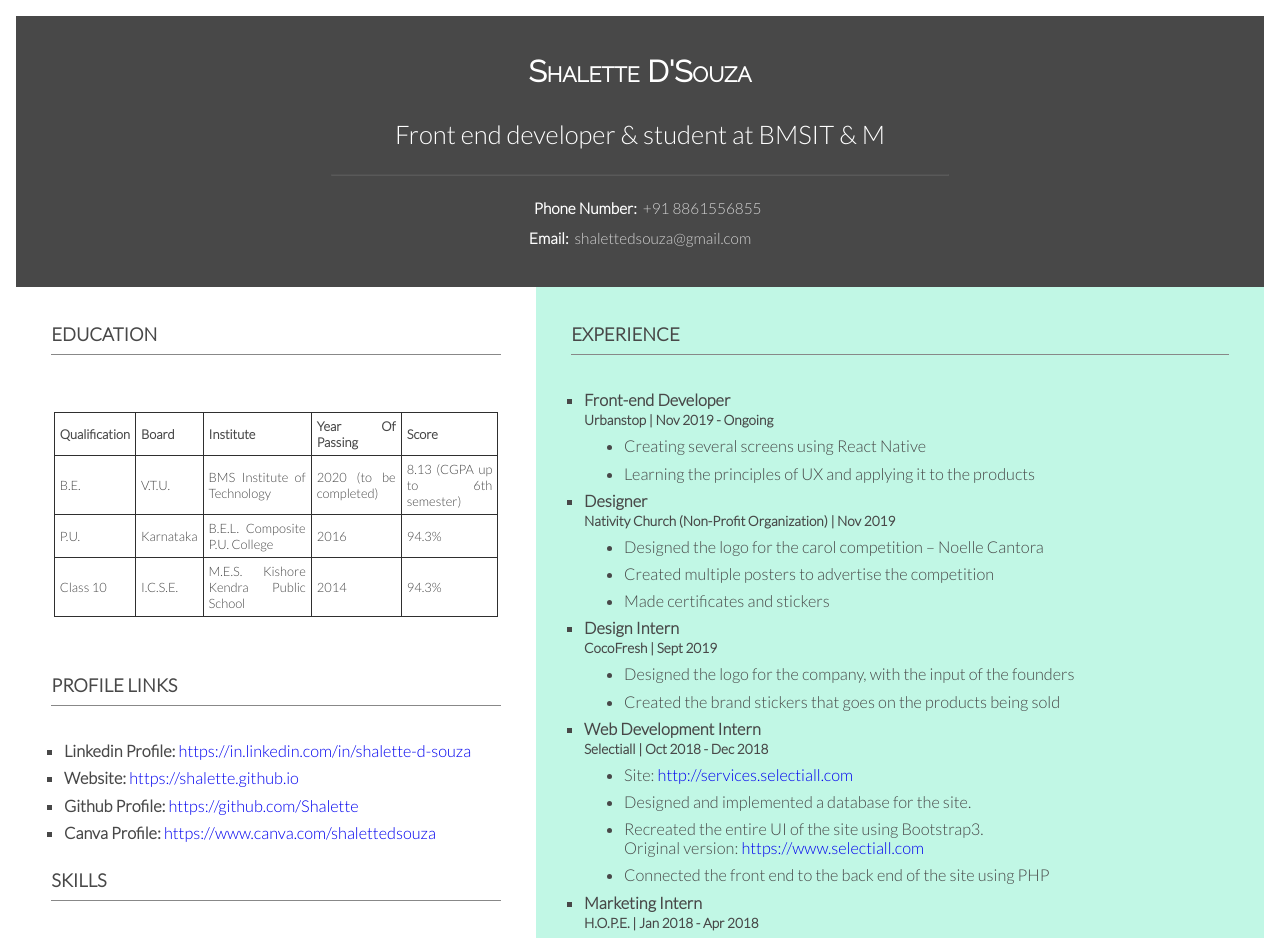
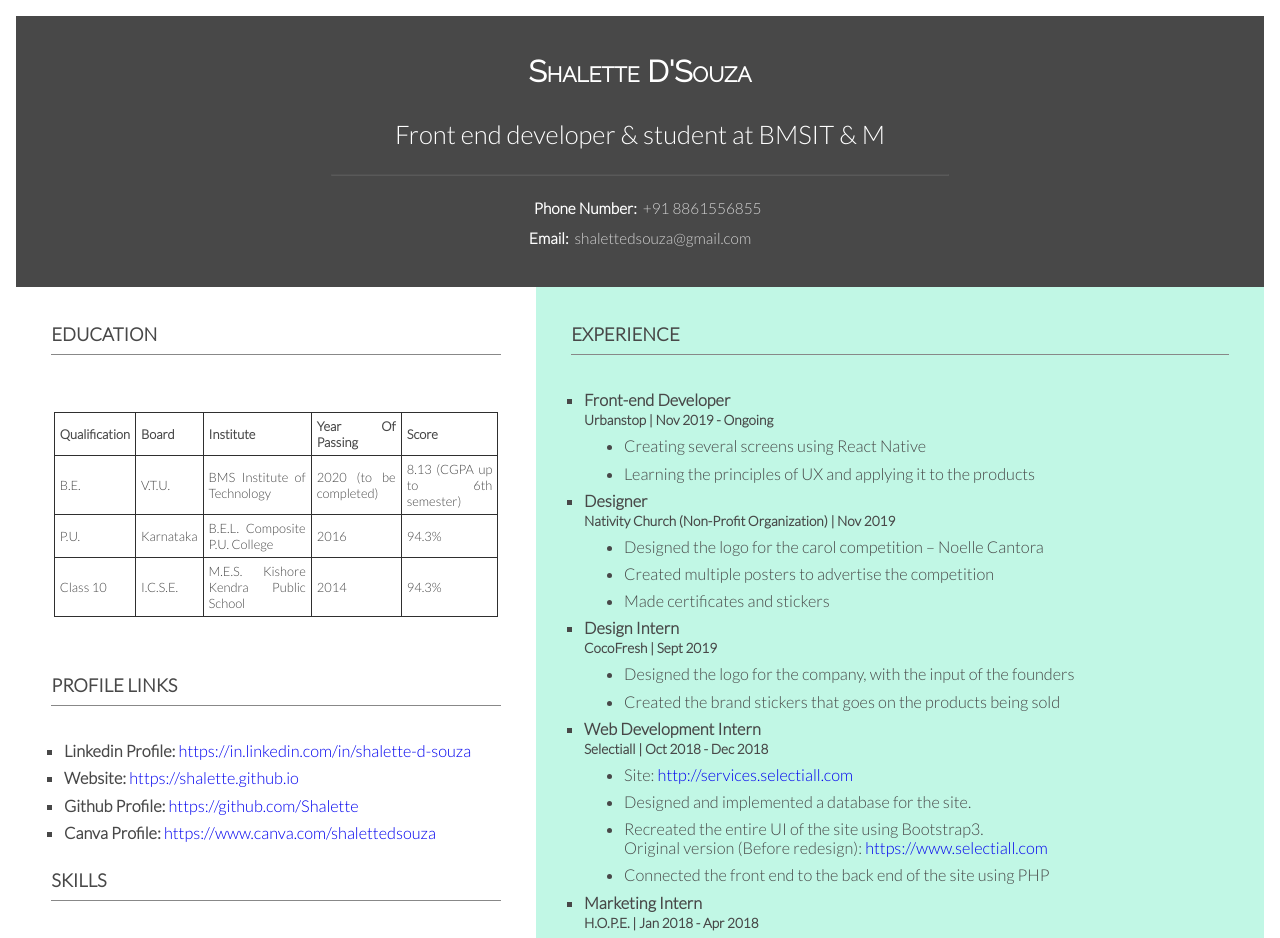
Before and after one commit to Shalette/react-resume, a React (Create React App) app: page / in a window 1280 px wide. Shown: the top 938 px of the page. Built offline with nearby package versions, Linux system fonts and the light colour scheme.

Commit message:
Changes made

```diff
--- a/src/App.js
+++ b/src/App.js
@@ -238,7 +238,7 @@ export default function App() {
       <ListInfo>
         <ListItem>Site:&nbsp;<Link target="_blank" href="http://services.selectiall.com">http://services.selectiall.com</Link></ListItem>
         <ListItem>Designed and implemented a database for the site.</ListItem>
-        <ListItem>Recreated the entire UI of the site using Bootstrap3.<br />Original version:&nbsp;<Link target="_blank" href="http://www.selectiall.com">https://www.selectiall.com</Link></ListItem>
+        <ListItem>Recreated the entire UI of the site using Bootstrap3.<br />Original version (Before redesign):&nbsp;<Link target="_blank" href="http://www.selectiall.com">https://www.selectiall.com</Link></ListItem>
         <ListItem>Connected the front end to the back end of the site using PHP</ListItem>
       </ListInfo>
 
```
